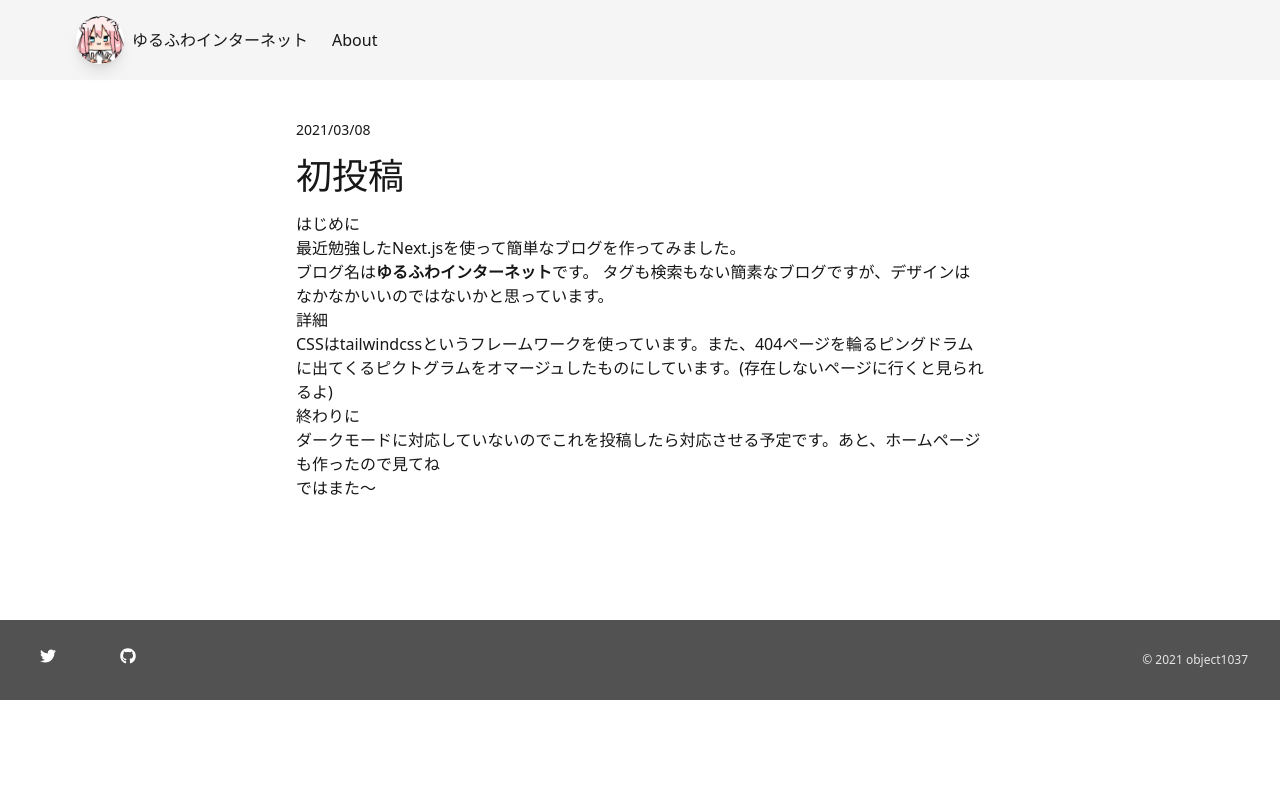
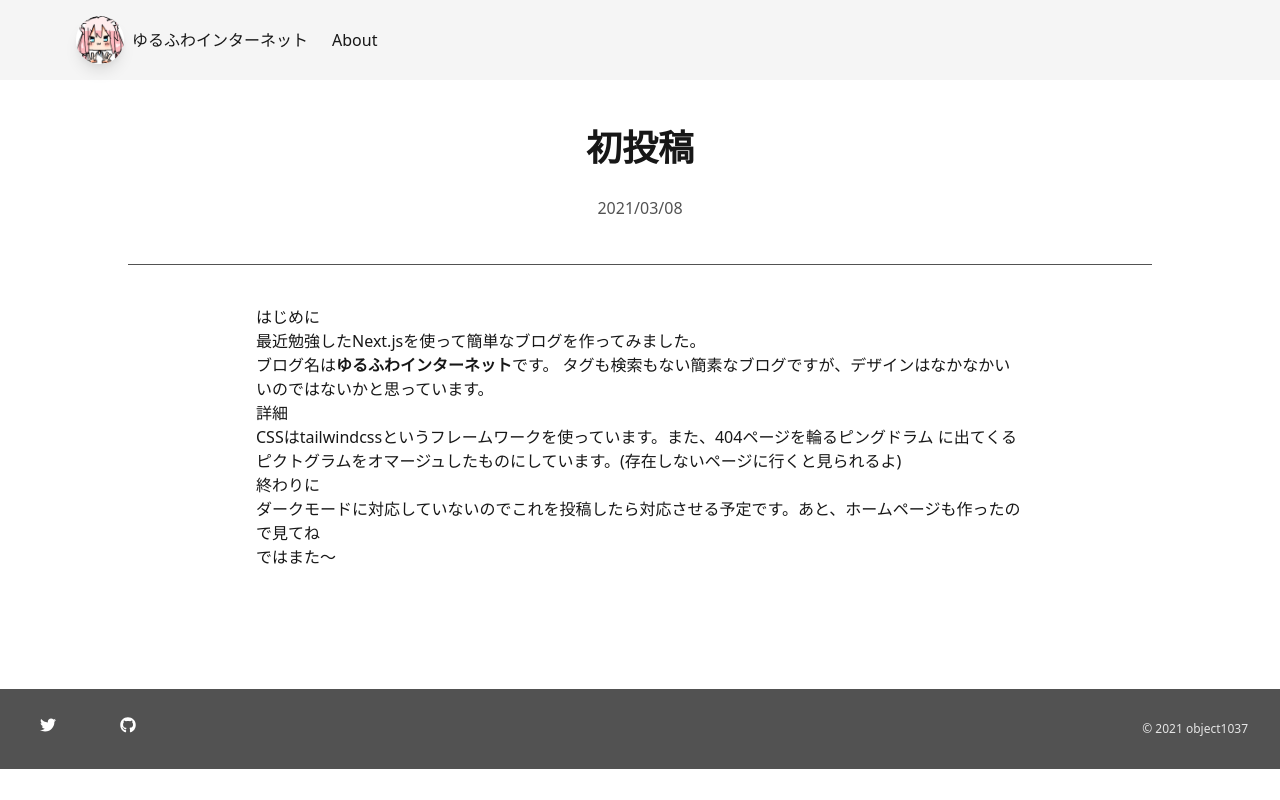
Before and after one commit to object1037/blog, a Next.js app: page /posts/20210308 in a window 1280 px wide. Built offline with nearby package versions, Linux system fonts and the light colour scheme.

Commit message:
タイトルのデザイン変更

```diff
--- a/components/layout.tsx
+++ b/components/layout.tsx
@@ -57,10 +57,14 @@ export default function Layout({
         <title>{meta.title} | {siteTitle}</title>
       </Head>
       <Header />
-      <main className="flex flex-col max-w-3xl mx-auto p-10">
-        <span className="text-sm text-gray-900 dark:text-gray-200"><Date dateString={meta.date} /></span>
-        <h1 className="text-4xl my-4 text-gray-900 dark:text-gray-100">{meta.title}</h1>
-        {children}
+      <main className="flex flex-col max-w-5xl mx-auto">
+        <div className="flex flex-col w-full py-8 border-gray-600 dark:border-gray-200 border-b">
+          <h1 className="text-4xl py-4 text-gray-900 dark:text-gray-100 text-center font-bold">{meta.title}</h1>
+          <span className="font-light py-3 text-gray-600 dark:text-gray-200 text-center"><Date dateString={meta.date} /></span>
+        </div>
+        <div className="max-w-3xl mx-auto py-10">
+          {children}
+        </div>
       </main>
       <Footer />
       <script src="https://cdnjs.cloudflare.com/ajax/libs/prism/1.23.0/components/prism-core.min.js" />
```
